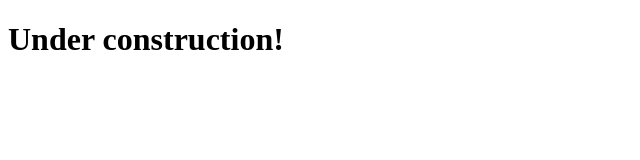
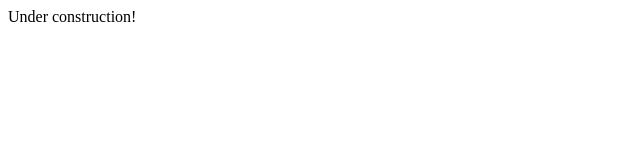
Before and after one commit to 7tzy/tzysocreative, a plain HTML site: page index.html in a window 1280 px wide. Shown: the whole page, without its empty margins (0-640 px from the left). Drawn offline with Linux system fonts and the light colour scheme.

Commit message:
Update index.html

```diff
--- a/index.html
+++ b/index.html
@@ -10,6 +10,6 @@
 
 </body>
 
-<h1>Under construction!</h1>
+Under construction!
 
 </html>
```
